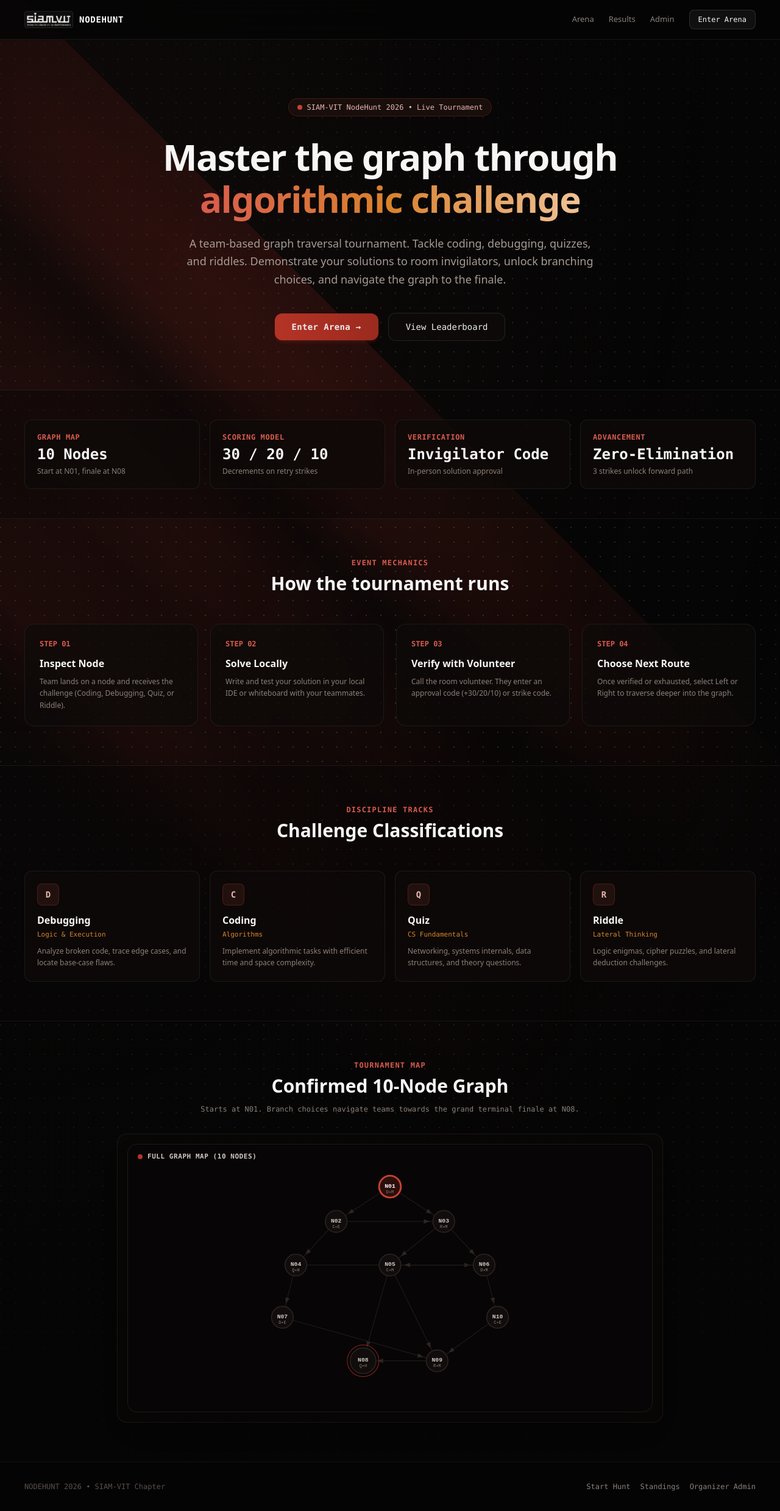
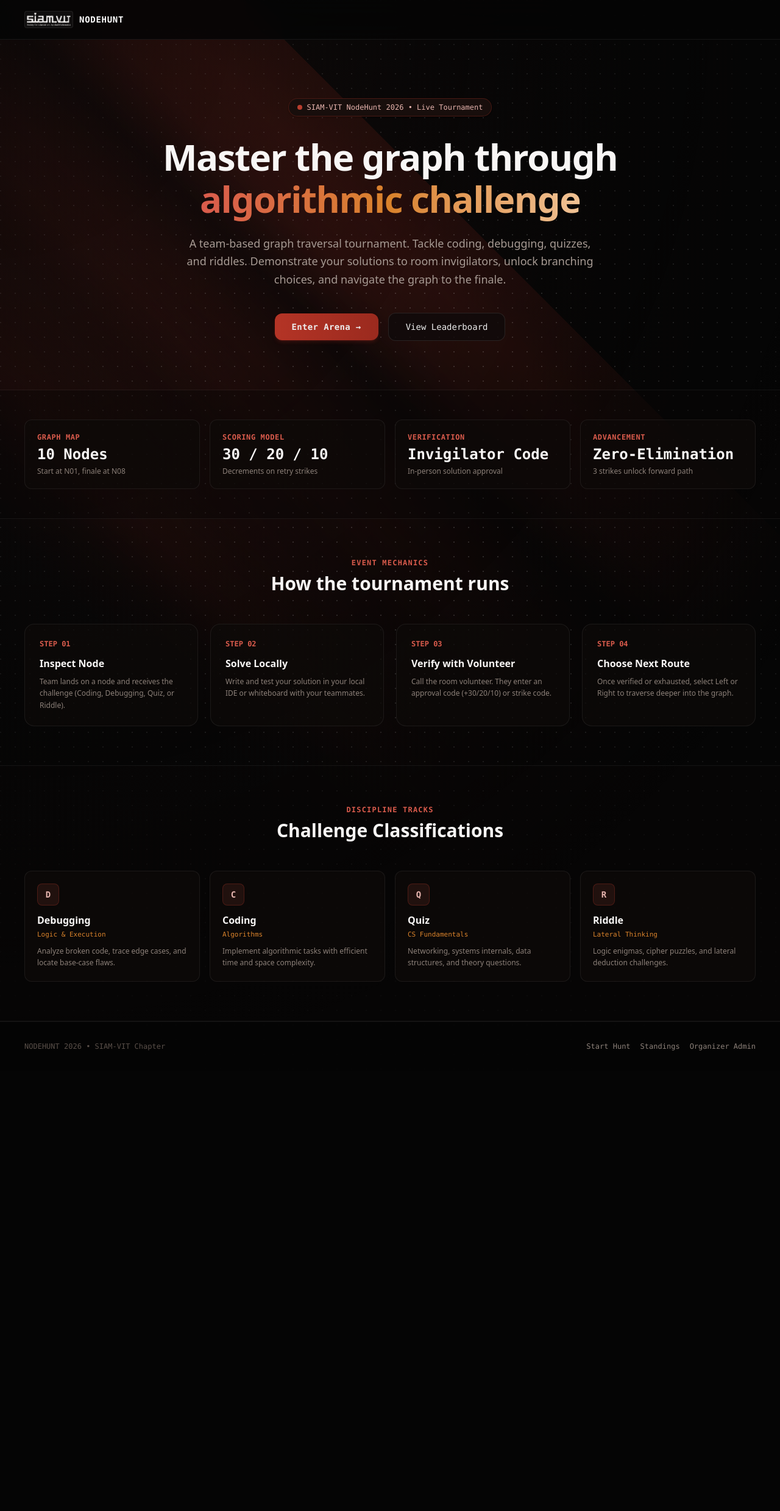
Before and after one commit to SIAM-VIT/nodehunt_fe_26, a Next.js app: page / in a window 1280 px wide. Shown: the whole page at 61% size. After the commit the page ends 1756 px from the top, so only its background shows below. Built offline with nearby package versions, Linux system fonts and the light colour scheme.

Commit message:
Update landing page and navbar navigation

```diff
--- a/app/page.tsx
+++ b/app/page.tsx
@@ -1,6 +1,5 @@
 import Link from "next/link";
 import { Navbar } from "@/components/Navbar";
-import { NodeGraph } from "@/components/NodeGraph";
 import { DarkGradientBg } from "@/components/DarkGradientBg";
 
 export default function Home() {
@@ -149,24 +148,6 @@ export default function Home() {
             </div>
           </section>
 
-          {/* Live Graph Radar Preview */}
-          <section className="py-16">
-            <div className="shell max-w-4xl mx-auto text-center">
-              <div className="mb-8">
-                <span className="text-xs font-mono uppercase tracking-widest text-[#d95b4c] font-semibold block mb-2">
-                  Tournament Map
-                </span>
-                <h2 className="text-2xl sm:text-3xl font-bold text-[#f8f6f5] mb-3">Confirmed 10-Node Graph</h2>
-                <p className="text-xs text-[#8c8079] font-mono">
-                  Starts at N01. Branch choices navigate teams towards the grand terminal finale at N08.
-                </p>
-              </div>
-
-              <div className="p-2 sm:p-4 rounded-2xl bg-[#0a0707]/80 border border-white/[0.07]">
-                <NodeGraph adminMode={true} compact={false} />
-              </div>
-            </div>
-          </section>
         </main>
 
         {/* Clean Footer */}
--- a/components/Navbar.tsx
+++ b/components/Navbar.tsx
@@ -18,12 +18,7 @@ export function Navbar() {
           </div>
           <span className="font-mono tracking-wider font-bold text-white text-sm">NODEHUNT</span>
         </Link>
-        <div className="nav-links">
-          <Link href="/">Arena</Link>
-          <Link href="/results">Results</Link>
-          <Link href="/admin">Admin</Link>
-          <Link className="nav-cta" href="/join">Enter Arena</Link>
-        </div>
+        <div className="nav-links" />
       </div>
     </nav>
   );
```
Also changed, not shown: 1 other file (tests, documents, lock files or other folders).
